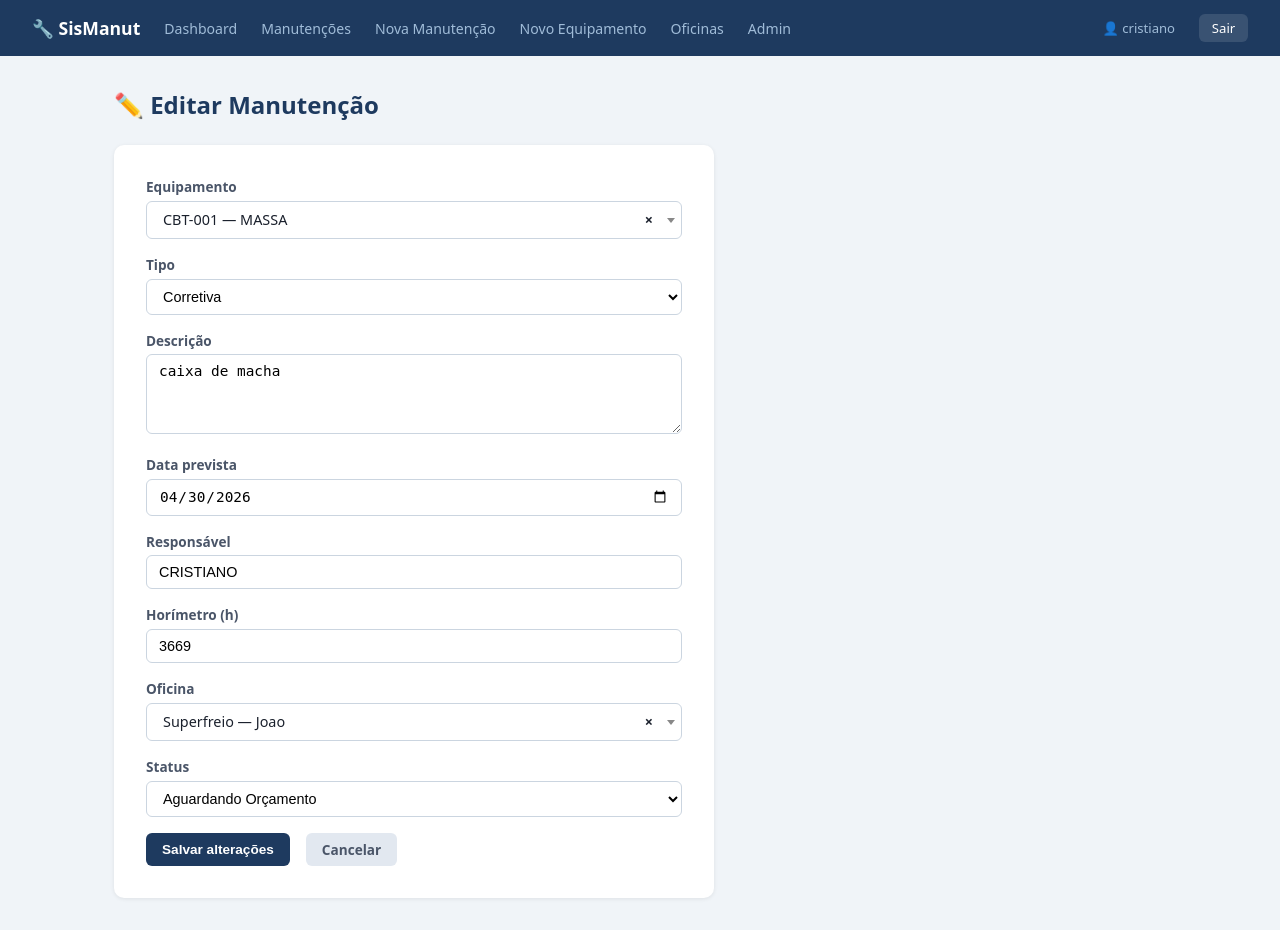
After one commit to CristianoBasto/App_Manuten-o_equipamentos, a Django app: page /manutencoes/7/editar/ in a window 1280 px wide. The commit adds this page. Run offline with Django 5.2, Linux system fonts and the light colour scheme; a user stored in the database is signed in; data comes from the database, SQL or seed files in the repository; both versions use the stored data as it was after the commit; some libraries are stand-ins or nearby versions.

Commit message:
Implementado a funcionalidade de edição de registro de manutenção por parte de usuario que criou

```diff
--- a/sistema_manutencao/manutencao/models.py
+++ b/sistema_manutencao/manutencao/models.py
@@ -60,6 +60,13 @@ class Manutencao(models.Model):
         related_name="manutencoes",
         verbose_name="Oficina"
     )
+    criado_por     = models.ForeignKey(
+        "auth.User",
+        on_delete=models.SET_NULL,
+        null=True, blank=True,
+        related_name="manutencoes_criadas",
+        verbose_name="Criado por"
+    )
 
     def __str__(self):
         return f"{self.equipamento} — {self.tipo} ({self.get_status_display()})"
--- a/sistema_manutencao/manutencao/templates/manutencao/cadastrar_manutencao.html
+++ b/sistema_manutencao/manutencao/templates/manutencao/cadastrar_manutencao.html
@@ -1,3 +1,4 @@
+
 <!-- ================================================
      cadastrar_manutencao.html
      ================================================ -->
--- /dev/null
+++ b/sistema_manutencao/manutencao/templates/manutencao/editar_manutencao.html
@@ -0,0 +1,89 @@
+{% extends "manutencao/base.html" %}
+{% block conteudo %}
+
+<!-- Select2 CSS -->
+<link href="https://cdnjs.cloudflare.com/ajax/libs/select2/4.1.0-rc.0/css/select2.min.css" rel="stylesheet"/>
+<style>
+  .select2-container--default .select2-selection--single {
+    height: 38px; border: 1px solid #cbd5e0; border-radius: 6px; padding: .3rem .5rem; font-size: .9rem;
+  }
+  .select2-container--default .select2-selection--single .select2-selection__arrow { height: 36px; }
+  .select2-container--default .select2-selection--single .select2-selection__rendered { line-height: 26px; color: #1a202c; }
+  .select2-container--default .select2-results__option--highlighted { background-color: #1e3a5f !important; }
+  .select2-search__field { border: 1px solid #cbd5e0 !important; border-radius: 4px !important; padding: .3rem .5rem !important; font-size: .9rem !important; }
+  .select2-container { width: 100% !important; }
+</style>
+
+<h1>✏️ Editar Manutenção</h1>
+<div class="form-card">
+  <form method="post">
+    {% csrf_token %}
+    <div class="campo">
+      <label>Equipamento</label>
+      <select name="equipamento" id="select-equipamento" required>
+        {% for eq in equipamentos %}
+        <option value="{{ eq.pk }}" {% if eq.pk == m.equipamento_id %}selected{% endif %}>
+          {{ eq.nome }} — {{ eq.localizacao }}
+        </option>
+        {% endfor %}
+      </select>
+    </div>
+    <div class="campo">
+      <label>Tipo</label>
+      <select name="tipo" required>
+        <option value="preventiva" {% if m.tipo == "preventiva" %}selected{% endif %}>Preventiva</option>
+        <option value="corretiva"  {% if m.tipo == "corretiva"  %}selected{% endif %}>Corretiva</option>
+      </select>
+    </div>
+    <div class="campo">
+      <label>Descrição</label>
+      <textarea name="descricao" required>{{ m.descricao }}</textarea>
+    </div>
+    <div class="campo">
+      <label>Data prevista</label>
+      <input type="date" name="data_prevista" required value="{{ m.data_prevista|date:'Y-m-d' }}"/>
+    </div>
+    <div class="campo">
+      <label>Responsável</label>
+      <input type="text" name="responsavel" value="{{ m.responsavel }}"/>
+    </div>
+    <div class="campo">
+      <label>Horímetro (h)</label>
+      <input type="number" name="horimetro" min="0" value="{{ m.horimetro|default:'' }}"/>
+    </div>
+    <div class="campo">
+      <label>Oficina</label>
+      <select name="oficina" id="select-oficina">
+        <option value="">Nenhuma / Serviço interno</option>
+        {% for of in oficinas %}
+        <option value="{{ of.pk }}" {% if m.oficina_id == of.pk %}selected{% endif %}>
+          {{ of.nome }}{% if of.responsavel %} — {{ of.responsavel }}{% endif %}
+        </option>
+        {% endfor %}
+      </select>
+    </div>
+    <div class="campo">
+      <label>Status</label>
+      <select name="status" required>
+        <option value="aguardando_orcamento" {% if m.status == "aguardando_orcamento" %}selected{% endif %}>Aguardando Orçamento</option>
+        <option value="orcamento_aprovado"   {% if m.status == "orcamento_aprovado"   %}selected{% endif %}>Orçamento Aprovado</option>
+        <option value="concluida"            {% if m.status == "concluida"            %}selected{% endif %}>Concluída</option>
+      </select>
+    </div>
+    <div style="display:flex;gap:1rem;margin-top:.5rem;">
+      <button type="submit" class="btn btn-primary">Salvar alterações</button>
+      <a href="{% url 'lista_manutencoes' %}" class="btn" style="background:#e2e8f0;color:#4a5568;">Cancelar</a>
+    </div>
+  </form>
+</div>
+
+<script src="https://cdnjs.cloudflare.com/ajax/libs/jquery/3.7.1/jquery.min.js"></script>
+<script src="https://cdnjs.cloudflare.com/ajax/libs/select2/4.1.0-rc.0/js/select2.min.js"></script>
+<script>
+  $(document).ready(function () {
+    $("#select-equipamento").select2({ allowClear: true, language: { noResults: function(){ return "Nenhum equipamento encontrado."; } } });
+    $("#select-oficina").select2({ allowClear: true, language: { noResults: function(){ return "Nenhuma oficina encontrada."; } } });
+  });
+</script>
+
+{% endblock %}
--- a/sistema_manutencao/manutencao/templates/manutencao/lista_manutencoes.html
+++ b/sistema_manutencao/manutencao/templates/manutencao/lista_manutencoes.html
@@ -96,6 +96,9 @@
       <td>
         {% if m.status != "concluida" %}
         <a href="{% url 'concluir_manutencao' m.pk %}" class="btn btn-success">✔ Concluir</a>
+        {% if m.criado_por == request.user %}
+        <a href="{% url 'editar_manutencao' m.pk %}" class="btn btn-primary" style="margin-left:.3rem;">✏️ Editar</a>
+        {% endif %}
         {% else %}
         <span style="color:#718096;font-size:.85rem;">{{ m.data_realizada|date:"d/m/Y" }}</span>
         {% endif %}
--- a/sistema_manutencao/manutencao/urls.py
+++ b/sistema_manutencao/manutencao/urls.py
@@ -19,10 +19,11 @@ urlpatterns = [
 
     # path("logout/", auth_views.LogoutView.as_view(next_page="login"), name="logout"),
 
- # Páginas principais
+# Páginas principais
     path("",                               views.dashboard,             name="dashboard"),
     path("manutencoes/",                   views.lista_manutencoes,     name="lista_manutencoes"),
     path("manutencoes/cadastrar/",         views.cadastrar_manutencao,  name="cadastrar_manutencao"),
+    path("manutencoes/<int:pk>/editar/",   views.editar_manutencao,     name="editar_manutencao"),
     path("manutencoes/<int:pk>/concluir/", views.concluir_manutencao,   name="concluir_manutencao"),
     path("equipamentos/cadastrar/",        views.cadastrar_equipamento, name="cadastrar_equipamento"),
 
--- a/sistema_manutencao/manutencao/views.py
+++ b/sistema_manutencao/manutencao/views.py
@@ -86,6 +86,7 @@ def cadastrar_manutencao(request):
             horimetro     =request.POST.get("horimetro") or None,
             oficina_id    =request.POST.get("oficina") or None,
             status        ="aguardando_orcamento",
+            criado_por    =request.user,
         )
         return redirect("lista_manutencoes")
 
@@ -118,6 +119,45 @@ def cadastrar_equipamento(request):
 
 
 # ── Exportar PDF ──────────────────────────────────────────────────────────────
+
+@login_required
+def editar_manutencao(request, pk):
+    m = get_object_or_404(Manutencao, pk=pk)
+
+    # Regra 1 — registro concluído não pode ser editado por ninguém
+    if m.status == "concluida":
+        return render(request, "manutencao/sem_permissao.html", {
+            "motivo": "Este registro já foi concluído e não pode mais ser editado."
+        })
+
+    # Regra 2 — somente o criador pode editar
+    if m.criado_por != request.user:
+        return render(request, "manutencao/sem_permissao.html", {
+            "motivo": "Somente o usuário que criou este registro pode editá-lo."
+        })
+
+    if request.method == "POST":
+        m.equipamento_id = request.POST["equipamento"]
+        m.tipo           = request.POST["tipo"]
+        m.descricao      = request.POST["descricao"]
+        m.data_prevista  = request.POST["data_prevista"]
+        m.responsavel    = request.POST.get("responsavel", "")
+        m.horimetro      = request.POST.get("horimetro") or None
+        m.oficina_id     = request.POST.get("oficina") or None
+        m.status         = request.POST["status"]
+        # Se concluindo agora, registra a data
+        if m.status == "concluida" and not m.data_realizada:
+            m.data_realizada = timezone.now().date()
+        m.save()
+        return redirect("lista_manutencoes")
+
+    context = {
+        "m":            m,
+        "equipamentos": Equipamento.objects.all(),
+        "oficinas":     Oficina.objects.all(),
+    }
+    return render(request, "manutencao/editar_manutencao.html", context)
+
 
 @login_required
 def lista_oficinas(request):
```
Also changed, not shown: sistema_manutencao/manutencao/templates/manutencao/sem_permissao.html (added, +13 -0 lines), sistema_manutencao/db.sqlite3, sistema_manutencao/manutencao/migrations/0006_manutencao_criado_por.py (added).
